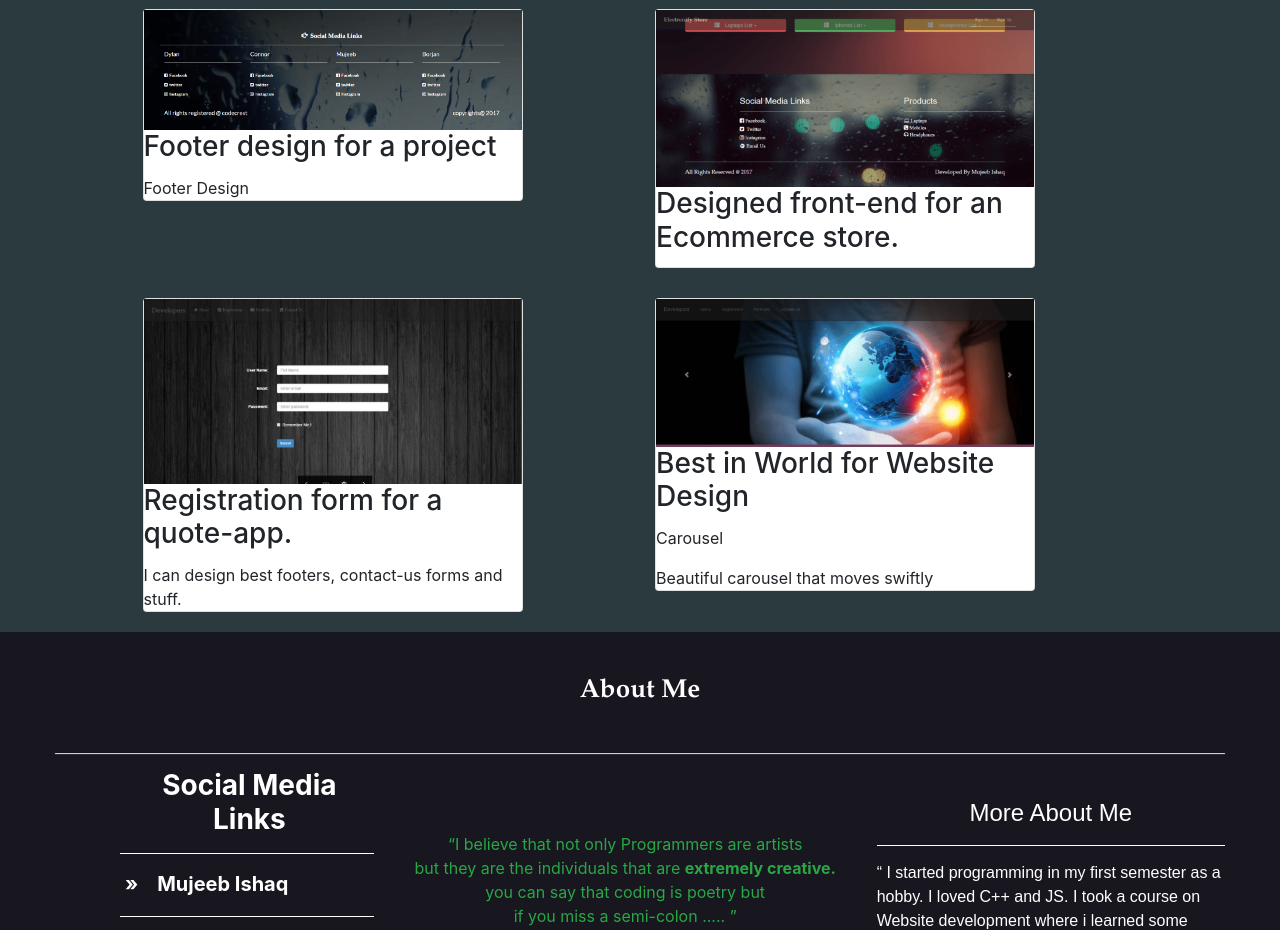
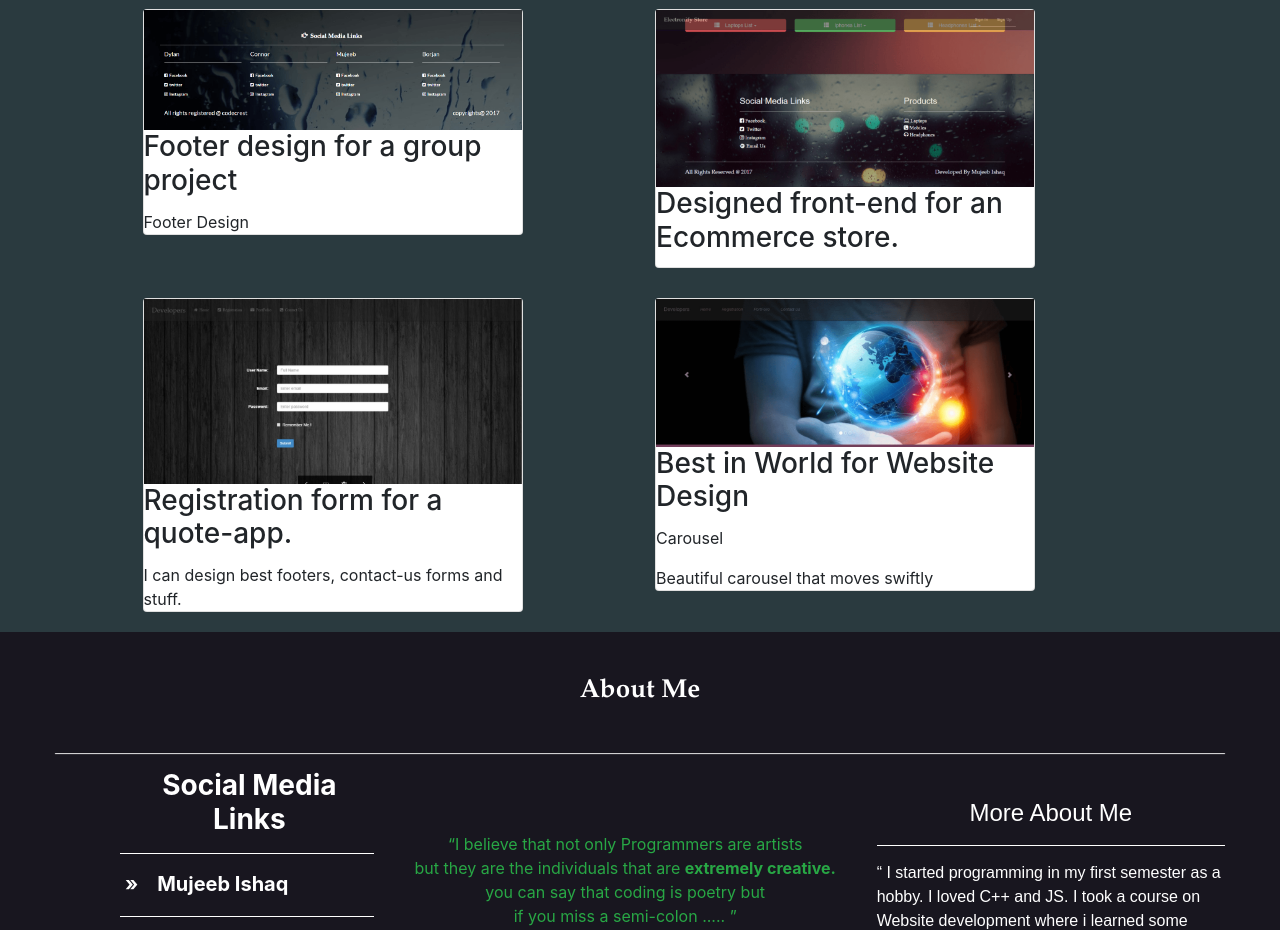
Before and after one commit to mistermj/mistermj.github.io, a plain HTML site: page index.html in a window 1280 px wide. Shown: the part 1440-2370 px from the top of the page. Drawn offline with nearby package versions, Linux system fonts and the light colour scheme.

Commit message:
lil change

```diff
--- a/index.html
+++ b/index.html
@@ -145,7 +145,7 @@
 			<div class="card">
 				<img src="images/footer.png" alt="Footer Design" class="img-fluid" />
 				<div class="card-block">
-					<h3 class="card-title">Footer design for a project</h3>
+					<h3 class="card-title">Footer design for a group project</h3>
 					<p class="card-text">Footer Design</p>
 				</div>
 			</div>
```
